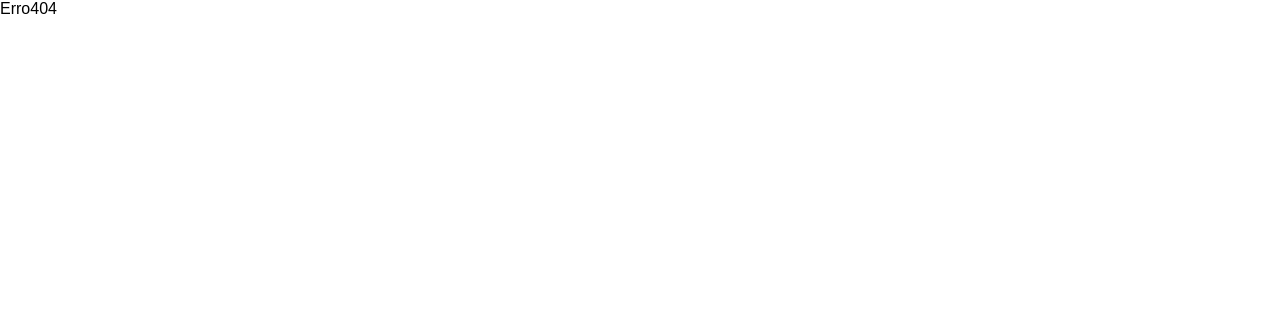
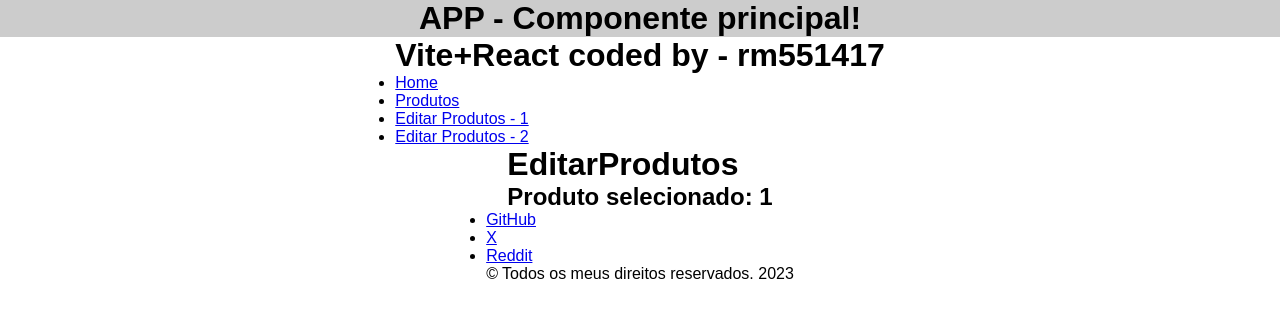
Before and after one commit to TomazVC/spa-1espf, a React (Vite) app: page /editar/produtos/1 in a window 1280 px wide. Before the commit this address had no page. Shown: the top 318 px of the page. Built offline with nearby package versions, Linux system fonts and the light colour scheme.

Commit message:
Adicionado useParams recuperando id no EditProd.

```diff
--- a/src/components/Cabecalho.jsx
+++ b/src/components/Cabecalho.jsx
@@ -1,3 +1,5 @@
+import {Link} from "react-router-dom";
+
 export default function Cabecalho(){
     return(
         <>
@@ -5,9 +7,10 @@
                 <h1>Vite+React coded by - rm551417</h1>
                 <nav>
                     <ul>
-                        <li>Item-1</li>
-                        <li>Item-2</li>
-                        <li>Item-3</li>
+                        <li><Link to="/">Home</Link></li>
+                        <li><Link to="/produtos">Produtos</Link></li>
+                        <li><Link to="/Editar/produtos/1">Editar Produtos - 1</Link></li>
+                        <li><Link to="/Editar/produtos/2">Editar Produtos - 2</Link></li>
                     </ul>
                 </nav>
             </header>
--- a/src/main.jsx
+++ b/src/main.jsx
@@ -15,7 +15,7 @@
    children:[
     {path:"/", element:<Home/>},
     {path:"/produtos",element:<Produtos/>},
-    {path:"/editar/produtos",element:<EditarProdutos/>},
+    {path:"/editar/produtos/:id",element:<EditarProdutos/>},
    ]
  },
 ]);
--- a/src/routes/EditarProdutos.jsx
+++ b/src/routes/EditarProdutos.jsx
@@ -1,7 +1,16 @@
 import React from 'react'
+import {useParams} from "react-router-dom";
 
 export default function EditarProdutos() {
+
+  document.title = "Editar Produtos";
+
+  const{id} = useParams();
+
   return (
-    <div>EditarProdutos</div>
+    <div>
+      <h1>EditarProdutos</h1>
+      <h2>Produto selecionado: {id}</h2>
+    </div>
   )
 }
```
